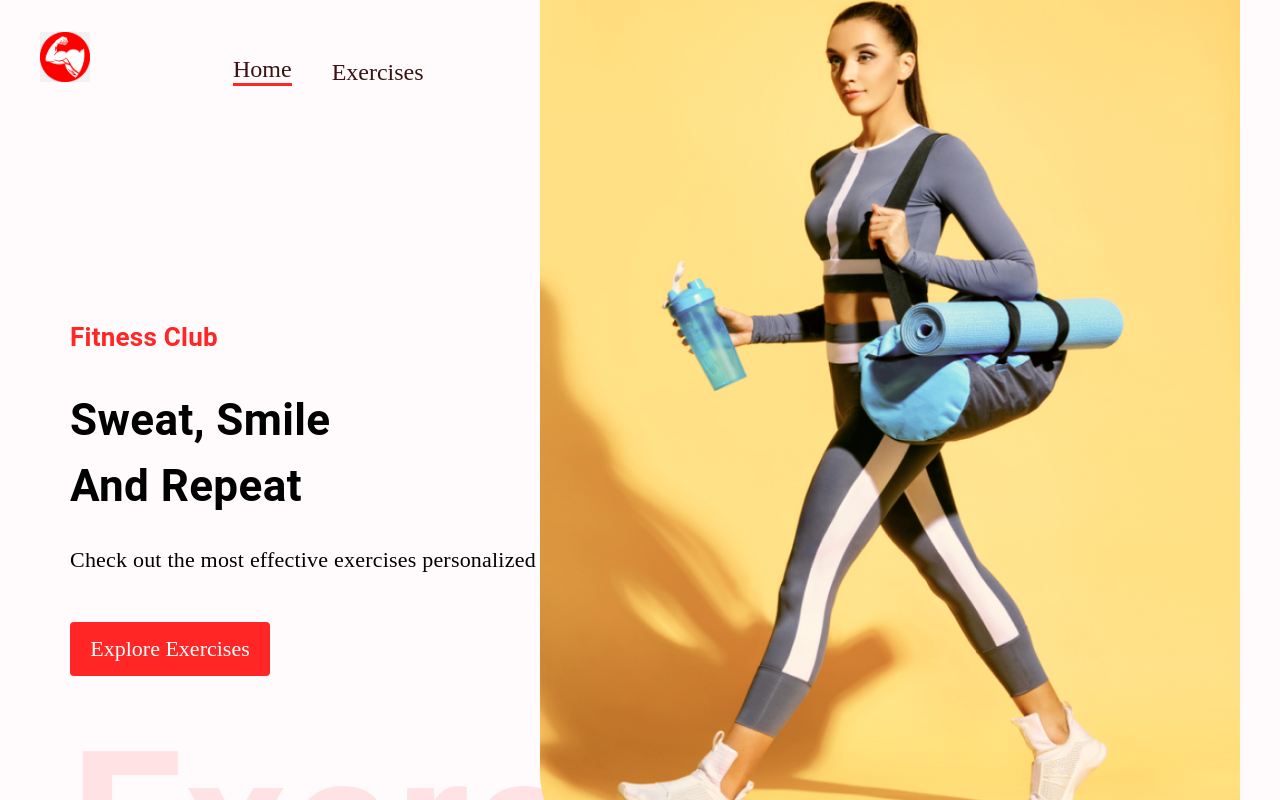
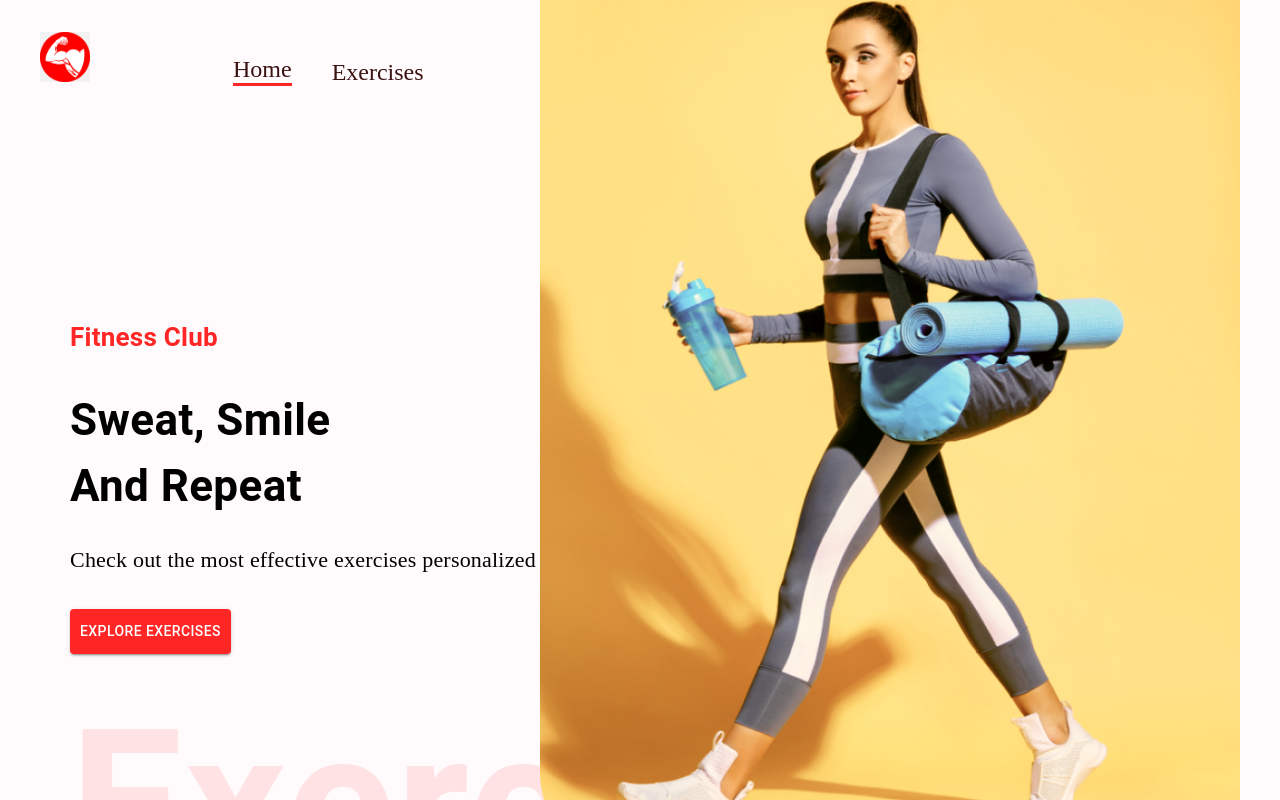
Before and after one commit to Debleena18/Gym-Master-App, a React (Create React App) app: page / in a window 1280 px wide. Shown: the top 800 px of the page. Built offline with nearby package versions, Linux system fonts and the light colour scheme; no server answers.

Commit message:
few changes

```diff
--- a/src/components/ExerciseDetail/SimilarExercises.js
+++ b/src/components/ExerciseDetail/SimilarExercises.js
@@ -1,7 +1,7 @@
 import React from 'react';
 import { Typography, Box, Stack } from '@mui/material';
 
-import HorizontalScrollbar from '../HorizontalScrollbar';
+import HorizontalScrollbar from '../Home/HorizontalScrollbar';
 import Loader from '../Loader';
 
 const SimilarExercises = ({ targetMuscleExercises, equipmentExercises }) => (
--- a/src/components/BodyPart.js
+++ b/src/components/Home/BodyPart.js
@@ -1,6 +1,6 @@
 import React from 'react';
 import { Stack, Typography } from '@mui/material';
-import Icon from '../assets/icons/gym.png';
+import Icon from '../../assets/icons/gym.png';
 
 const BodyPart = ({ item, setBodyPart, bodyPart }) => (
   <Stack
--- a/src/components/Home/HeroBanner.js
+++ b/src/components/Home/HeroBanner.js
@@ -1,24 +1,30 @@
 import React from 'react';
-import {Box, Stack, Typography} from '@mui/material';
+import {Box, Typography, Button} from '@mui/material';
 import HeroBannerImage from '../../assets/images/banner.png';
 
 const HeroBanner = () => {
   return (
     <Box sx={{ mt: { lg: '212px', xs: '70px' }, ml: { sm: '50px' } }} position="relative" p="20px">
+
     <Typography color="#FF2625" fontWeight="600" fontSize="26px">Fitness Club</Typography>
+
     <Typography fontWeight={700} sx={{ fontSize: { lg: '44px', xs: '40px' } }} mb="23px" mt="30px">
       Sweat, Smile <br />
       And Repeat
     </Typography>
-    <Typography fontSize="22px" fontFamily="Alegreya" lineHeight="35px">
+
+    <Typography fontSize="22px" fontFamily="Alegreya" lineHeight="35px" mb={4}>
       Check out the most effective exercises personalized to you
     </Typography>
-    <Stack>
-      <a href="#exercises" style={{ marginTop: '45px', textDecoration: 'none', width: '200px', textAlign: 'center', background: '#FF2625', padding: '14px', fontSize: '22px', textTransform: 'none', color: 'white', borderRadius: '4px' }}>Explore Exercises</a>
-    </Stack>
+
+    <Button variant='contained' color='error' href='#exercices' sx={{backgroundColor: '#ff2625', padding: '10px'}}>
+        Explore Exercises
+    </Button>
+
     <Typography fontWeight={600} color="#FF2625" sx={{ opacity: '0.1', display: { lg: 'block', xs: 'none' }, fontSize: '200px' }}>
       Exercise
     </Typography>
+
     <img src={HeroBannerImage} alt="hero-banner" className="hero-banner-img" />
   </Box>
   )
--- a/src/components/HorizontalScrollbar.js
+++ b/src/components/Home/HorizontalScrollbar.js
@@ -1,10 +1,10 @@
 import React, { useContext } from 'react';
 import { Box, Typography } from '@mui/material';
 import BodyPart from './BodyPart';
-import ExerciseCard from './ExerciseCard';
+import ExerciseCard from '../ExerciseCard';
 import {ScrollMenu, VisibilityContext} from 'react-horizontal-scrolling-menu';
-import RightArrowIcon from '../assets/icons/right-arrow.png';
-import LeftArrowIcon from '../assets/icons/left-arrow.png';
+import RightArrowIcon from '../../assets/icons/right-arrow.png';
+import LeftArrowIcon from '../../assets/icons/left-arrow.png';
 
 const LeftArrow = () => {
     const { scrollPrev } = useContext(VisibilityContext);
--- a/src/components/Home/SearchExercises.js
+++ b/src/components/Home/SearchExercises.js
@@ -2,7 +2,7 @@ import React, { useEffect, useState } from 'react';
 import { Box, Button, Stack, TextField, Typography } from '@mui/material';
 
 import { exerciseOptions, fetchData } from '../../utils/fetchData';
-import HorizontalScrollbar from '../HorizontalScrollbar';
+import HorizontalScrollbar from './HorizontalScrollbar';
 
 const SearchExercises = ({ setExercises, bodyPart, setBodyPart }) => {
   const [search, setSearch] = useState('');
--- a/src/pages/Home.js
+++ b/src/pages/Home.js
@@ -6,7 +6,7 @@ import Exercises from '../components/Home/Exercises';
 
 
 const Home = () => {
-    const [bodyPart, setBodyPart] = useState([]);
+    const [bodyPart, setBodyPart] = useState('all');
     const [exercises, setExercises] = useState([]);
   return (
     <Box>
```
